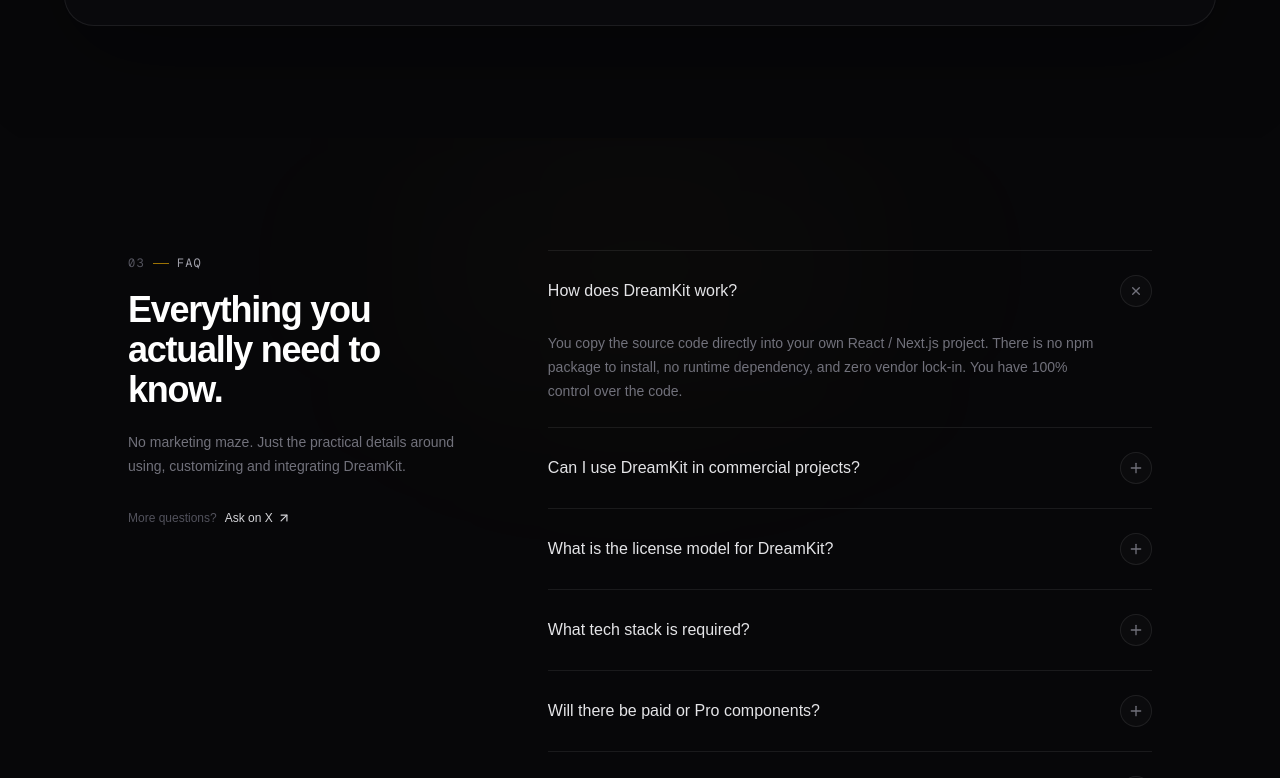
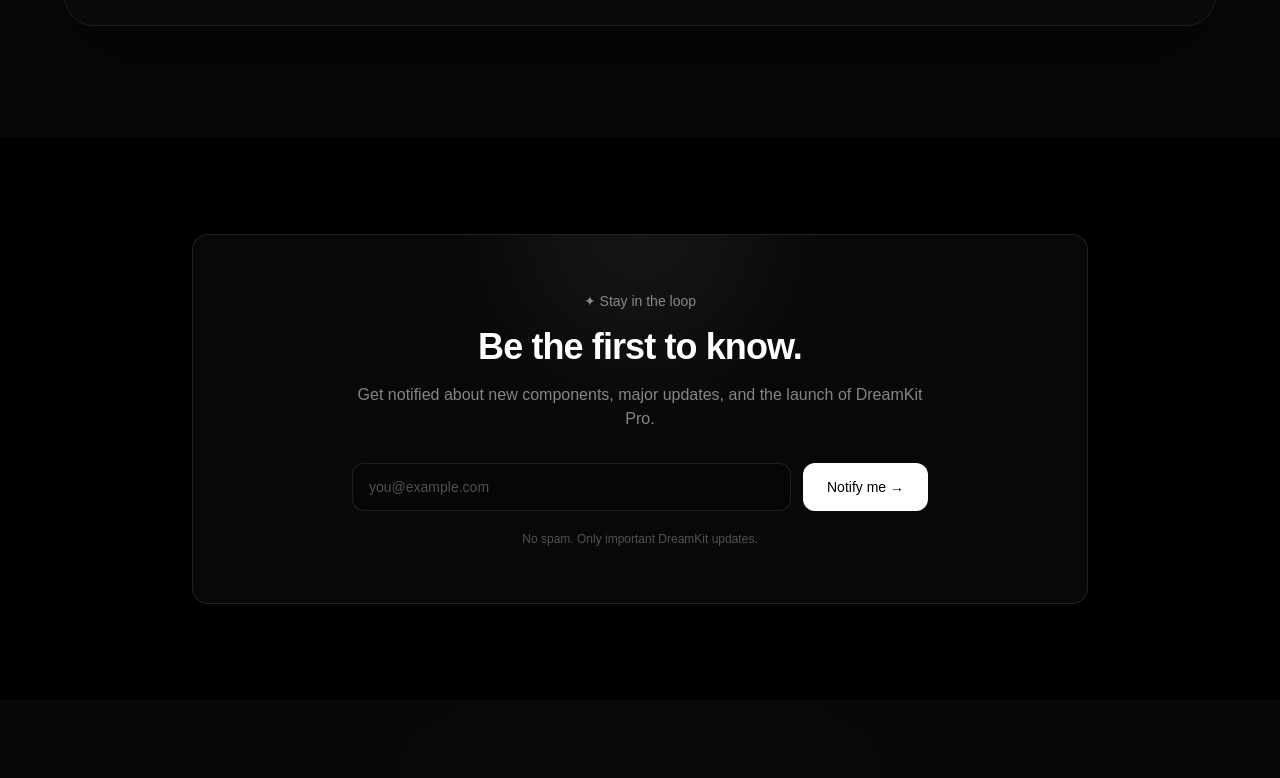
Before and after one commit to Oleksandr-Kalynyuk/dreamkit, a Next.js app: page / in a window 1280 px wide. Shown: the part 1717-2495 px from the top of the page. Built offline with nearby package versions, Linux system fonts and the light colour scheme.

Commit message:
feat: add hardened waitlist form with rate-limiting and honeypot

```diff
--- a/package.json
+++ b/package.json
@@ -14,7 +14,8 @@
     "lucide-react": "^1.33.0",
     "next": "16.3.1",
     "react": "19.2.8",
-    "react-dom": "19.2.8"
+    "react-dom": "19.2.8",
+    "resend": "^6.25.0"
   },
   "devDependencies": {
     "@tailwindcss/postcss": "^4",
--- /dev/null
+++ b/src/app/api/subscribe/route.ts
@@ -0,0 +1,98 @@
+import { NextResponse } from "next/server";
+import { Resend } from "resend";
+
+const resend = new Resend(process.env.RESEND_API_KEY);
+
+// Simple in-memory rate limiting (max 5 requests per 15 minutes per IP)
+const rateLimitMap = new Map<string, { count: number; lastReset: number }>();
+
+function isRateLimited(ip: string): boolean {
+  const now = Date.now();
+  const windowMs = 15 * 60 * 1000;
+  const limit = 5;
+
+  const record = rateLimitMap.get(ip) || { count: 0, lastReset: now };
+
+  if (now - record.lastReset > windowMs) {
+    record.count = 1;
+    record.lastReset = now;
+  } else {
+    record.count += 1;
+  }
+
+  rateLimitMap.set(ip, record);
+  return record.count > limit;
+}
+
+export async function POST(request: Request) {
+  try {
+    const body = await request.json();
+    const { email, honeypot } = body;
+
+    // 1. Honeypot check (silently drop bot requests)
+    if (honeypot) {
+      return NextResponse.json({ success: true }, { status: 200 });
+    }
+
+    // 2. IP Rate Limit check
+    const ip = request.headers.get("x-forwarded-for") || "127.0.0.1";
+    if (isRateLimited(ip)) {
+      return NextResponse.json(
+        { error: "Too many attempts. Please try again later." },
+        { status: 429 }
+      );
+    }
+
+    // 3. Normalize & validate email
+    const cleanEmail = email?.trim().toLowerCase();
+    if (!cleanEmail) {
+      return NextResponse.json(
+        { error: "Email address is required." },
+        { status: 400 }
+      );
+    }
+
+    const emailRegex = /^[^\s@]+@[^\s@]+\.[^\s@]+$/;
+    if (!emailRegex.test(cleanEmail)) {
+      return NextResponse.json(
+        { error: "Please enter a valid email address." },
+        { status: 400 }
+      );
+    }
+
+    // 4. Create contact in Resend
+    const { data, error } = await resend.contacts.create({
+      email: cleanEmail,
+      unsubscribed: false,
+    });
+
+    if (error) {
+      const errorMsg = String(error.message || "");
+
+      // Handle duplicate subscribers gracefully
+      if (errorMsg.includes("already exists") || errorMsg.includes("conflict")) {
+        return NextResponse.json(
+          { success: true, message: "You are already on the waitlist!" },
+          { status: 200 }
+        );
+      }
+
+      console.error("Resend API error:", error);
+      return NextResponse.json(
+        { error: "Unable to subscribe right now." },
+        { status: 500 }
+      );
+    }
+
+    return NextResponse.json(
+      { success: true, id: data?.id, message: "You're on the list!" },
+      { status: 200 }
+    );
+  } catch (error) {
+    console.error("Subscribe error:", error);
+    return NextResponse.json(
+      { error: "Something went wrong." },
+      { status: 500 }
+    );
+  }
+}
--- a/src/app/page.tsx
+++ b/src/app/page.tsx
@@ -1,5 +1,6 @@
 import MainHero from "@/components/shared/mainhero";
 import { LiveShowcase } from "@/components/shared/live-showcase";
+import Newsletter from "@/components/shared/newsletter";
 import { FAQ }  from "@/components/shared/faq";
 import { Footer }   from "@/components/shared/footer";
 
@@ -8,6 +9,7 @@
     <>
       <MainHero />
       <LiveShowcase />
+      <Newsletter />
       <FAQ />
       <Footer />
     </>
--- /dev/null
+++ b/src/components/shared/newsletter.tsx
@@ -0,0 +1,169 @@
+"use client";
+
+import { FormEvent, useState } from "react";
+import { motion, AnimatePresence } from "framer-motion";
+
+export default function Newsletter() {
+  const [email, setEmail] = useState("");
+  const [honeypot, setHoneypot] = useState("");
+  const [status, setStatus] = useState<"idle" | "loading" | "success" | "error">("idle");
+  const [message, setMessage] = useState("");
+
+  async function handleSubmit(event: FormEvent<HTMLFormElement>) {
+    event.preventDefault();
+
+    if (!email.trim()) {
+      setStatus("error");
+      setMessage("Please enter your email address.");
+      return;
+    }
+
+    setStatus("loading");
+
+    try {
+      const response = await fetch("/api/subscribe", {
+        method: "POST",
+        headers: {
+          "Content-Type": "application/json",
+        },
+        body: JSON.stringify({
+          email,
+          honeypot
+        }),
+      });
+
+      const data = await response.json();
+
+      if (!response.ok) {
+        throw new Error(data.error || "Something went wrong.");
+      }
+
+      setStatus("success");
+      setMessage(data.message || "You're on the list!");
+      setEmail("");
+    } catch (error) {
+      setStatus("error");
+      setMessage(
+        error instanceof Error ? error.message : "Something went wrong."
+      );
+    }
+  }
+
+  return (
+    <section className="relative overflow-hidden px-6 py-24">
+      <div className="mx-auto max-w-4xl">
+        <motion.div
+          initial={{ opacity: 0, y: 24 }}
+          whileInView={{ opacity: 1, y: 0 }}
+          viewport={{ once: true, amount: 0.3 }}
+          transition={{ duration: 0.7, ease: [0.22, 1, 0.36, 1] }}
+          className="relative overflow-hidden rounded-2xl border border-white/10 bg-white/[0.03] px-6 py-14 text-center backdrop-blur-sm sm:px-10"
+        >
+          <div className="pointer-events-none absolute inset-0">
+            <div className="absolute left-1/2 top-0 h-64 w-64 -translate-x-1/2 -translate-y-1/2 rounded-full bg-white/[0.06] blur-3xl" />
+          </div>
+
+          <div className="relative z-10 mx-auto max-w-2xl">
+            <motion.div
+              initial={{ opacity: 0, y: 12 }}
+              whileInView={{ opacity: 1, y: 0 }}
+              viewport={{ once: true }}
+              transition={{ delay: 0.1, duration: 0.5 }}
+              className="mb-4 text-sm font-medium text-white/50"
+            >
+              ✦ Stay in the loop
+            </motion.div>
+
+            <motion.h2
+              initial={{ opacity: 0, y: 12 }}
+              whileInView={{ opacity: 1, y: 0 }}
+              viewport={{ once: true }}
+              transition={{ delay: 0.15, duration: 0.5 }}
+              className="text-3xl font-semibold tracking-tight text-white sm:text-4xl"
+            >
+              Be the first to know.
+            </motion.h2>
+
+            <motion.p
+              initial={{ opacity: 0, y: 12 }}
+              whileInView={{ opacity: 1, y: 0 }}
+              viewport={{ once: true }}
+              transition={{ delay: 0.2, duration: 0.5 }}
+              className="mx-auto mt-4 max-w-xl text-sm leading-6 text-white/50 sm:text-base"
+            >
+              Get notified about new components, major updates, and the launch of DreamKit Pro.
+            </motion.p>
+
+            <motion.form
+              onSubmit={handleSubmit}
+              initial={{ opacity: 0, y: 12 }}
+              whileInView={{ opacity: 1, y: 0 }}
+              viewport={{ once: true }}
+              transition={{ delay: 0.25, duration: 0.5 }}
+              className="mx-auto mt-8 flex max-w-xl flex-col gap-3 sm:flex-row"
+            >
+              {/* Invisible Honeypot Field */}
+              <input
+                type="text"
+                name="b_name"
+                tabIndex={-1}
+                value={honeypot}
+                onChange={(e) => setHoneypot(e.target.value)}
+                autoComplete="off"
+                className="hidden"
+                aria-hidden="true"
+              />
+
+              <input
+                type="email"
+                value={email}
+                onChange={(event) => setEmail(event.target.value)}
+                placeholder="you@example.com"
+                disabled={status === "loading"}
+                aria-label="Email address"
+                className="h-12 flex-1 rounded-xl border border-white/10 bg-black/20 px-4 text-sm text-white outline-none placeholder:text-white/30 transition focus:border-white/20 focus:bg-white/[0.04] disabled:cursor-not-allowed disabled:opacity-50"
+              />
+
+              <motion.button
+                type="submit"
+                disabled={status === "loading"}
+                whileHover={{ y: -1 }}
+                whileTap={{ scale: 0.98 }}
+                className="h-12 rounded-xl bg-white px-6 text-sm font-medium text-black transition hover:bg-white/90 disabled:cursor-not-allowed disabled:opacity-50"
+              >
+                {status === "loading" ? "Joining..." : "Notify me →"}
+              </motion.button>
+            </motion.form>
+
+            <AnimatePresence mode="wait">
+              {status !== "idle" && (
+                <motion.p
+                  key={status}
+                  initial={{ opacity: 0, y: 6 }}
+                  animate={{ opacity: 1, y: 0 }}
+                  exit={{ opacity: 0, y: -6 }}
+                  transition={{ duration: 0.25 }}
+                  className={`mt-4 text-xs ${
+                    status === "error" ? "text-red-400" : "text-emerald-400"
+                  }`}
+                >
+                  {message}
+                </motion.p>
+              )}
+            </AnimatePresence>
+
+            <motion.p
+              initial={{ opacity: 0 }}
+              whileInView={{ opacity: 1 }}
+              viewport={{ once: true }}
+              transition={{ delay: 0.35, duration: 0.5 }}
+              className="mt-5 text-xs text-white/30"
+            >
+              No spam. Only important DreamKit updates.
+            </motion.p>
+          </div>
+        </motion.div>
+      </div>
+    </section>
+  );
+}
```
Also changed, not shown: 1 other file (tests, documents, lock files or other folders).
